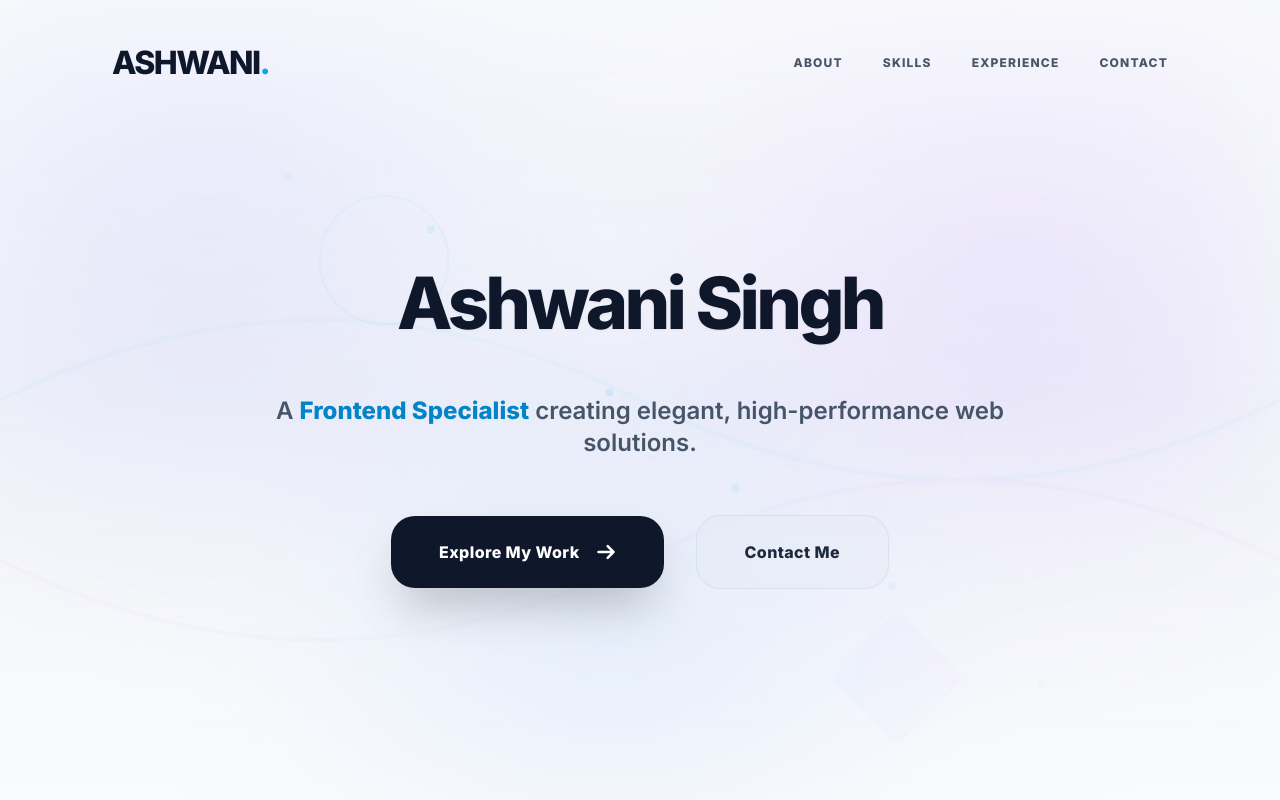
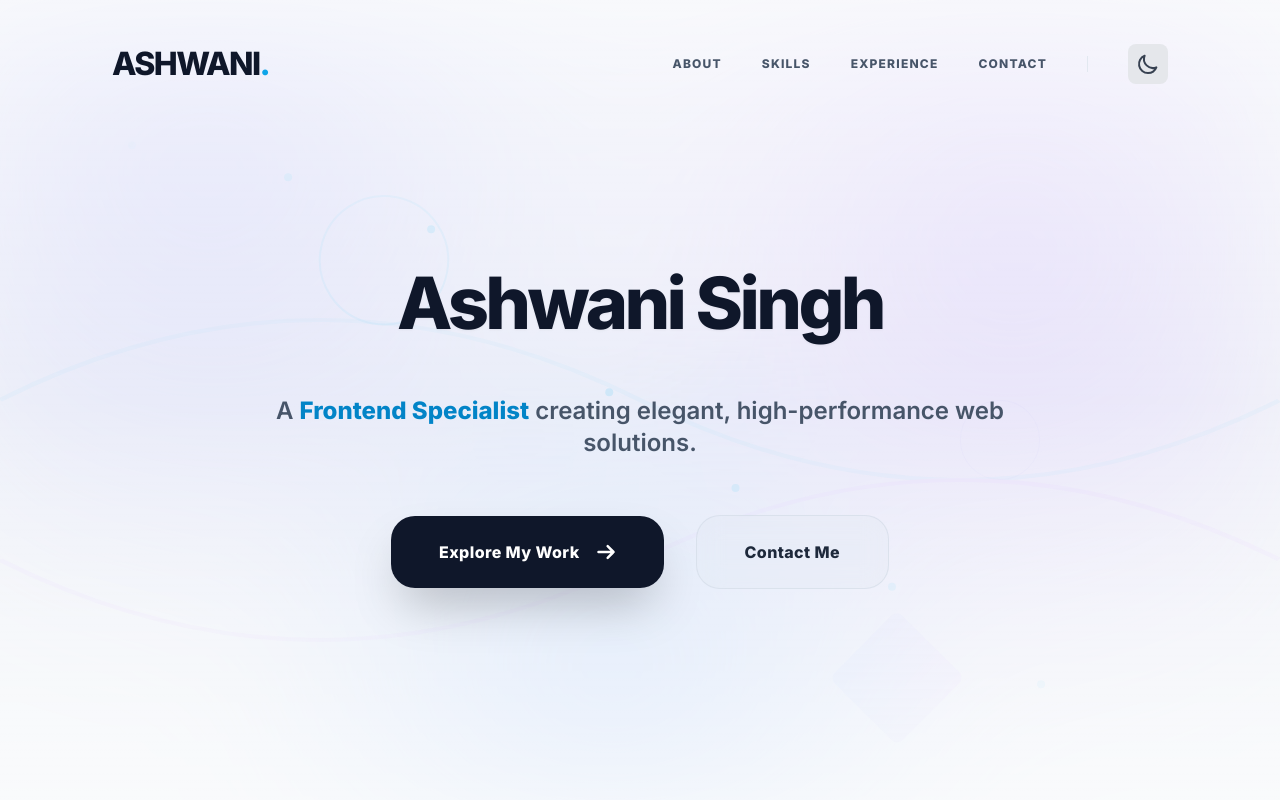
Before and after one commit to Ashwani-Singh63/Portfolio, a React (Vite) app: page / in a window 1280 px wide. Shown: the top 800 px of the page. Built offline with nearby package versions, Linux system fonts and the light colour scheme; the HTML template or start-up script is replaced by a standard one.

Commit message:
Added Darkmode feature

```diff
--- a/src/components/layout/Navbar.jsx
+++ b/src/components/layout/Navbar.jsx
@@ -5,7 +5,7 @@ import ThemeToggle from '../common/ThemeToggle';
 // Throttle function for scroll events
 const throttle = (func, limit) => {
   let inThrottle;
-  return function(...args) {
+  return function (...args) {
     if (!inThrottle) {
       func.apply(this, args);
       inThrottle = true;
@@ -118,13 +118,13 @@ const Navbar = memo(({ isDark, toggleTheme }) => {
                   />
                 </motion.a>
               ))}
-              {/* <div className="w-px h-4 bg-slate-200 dark:bg-slate-700"></div> */}
-              {/* <ThemeToggle isDark={isDark} toggle={toggleTheme} /> */}
+              <div className="w-px h-4 bg-slate-200 dark:bg-slate-700"></div>
+              <ThemeToggle isDark={isDark} toggle={toggleTheme} />
             </div>
 
             {/* Mobile Actions */}
             <div className="md:hidden flex items-center gap-4">
-              {/* <ThemeToggle isDark={isDark} toggle={toggleTheme} /> */}
+              <ThemeToggle isDark={isDark} toggle={toggleTheme} />
               <motion.button
                 onClick={() => setIsMenuOpen(!isMenuOpen)}
                 className="text-slate-900 dark:text-white p-2 rounded-xl bg-slate-100 dark:bg-slate-800"
--- a/src/hooks/useTheme.js
+++ b/src/hooks/useTheme.js
@@ -3,8 +3,8 @@ import { useState, useEffect, useCallback } from 'react';
 export const useTheme = () => {
   const [isDark, setIsDark] = useState(() => {
     const saved = localStorage.getItem('theme');
-    // return saved === 'dark' || (!saved && window.matchMedia('(prefers-color-scheme: dark)').matches);
-    return saved === 'dark';
+    return saved === 'dark' || (!saved && window.matchMedia('(prefers-color-scheme: dark)').matches);
+    // return saved === 'dark';
   });
 
   useEffect(() => {
```
